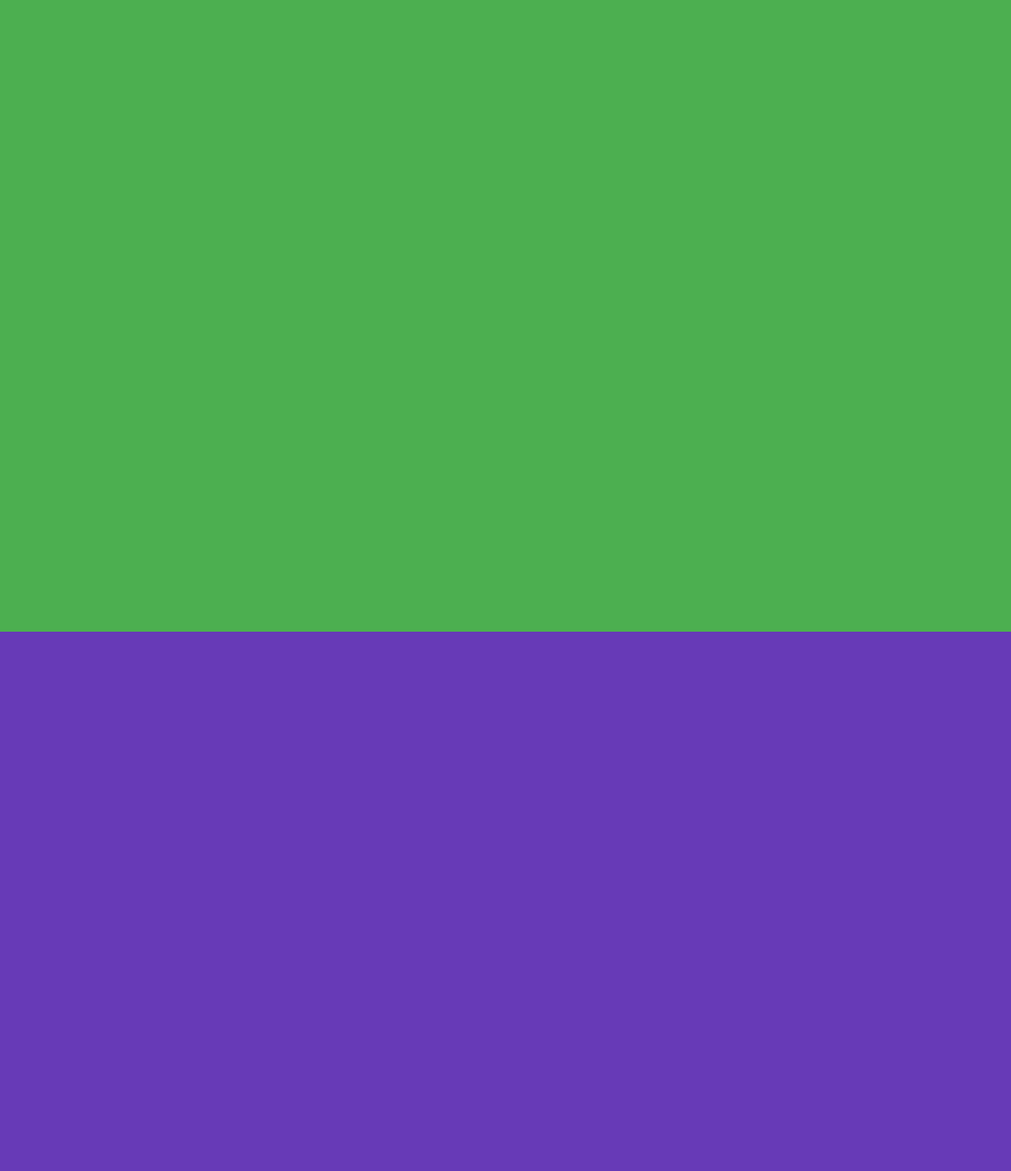
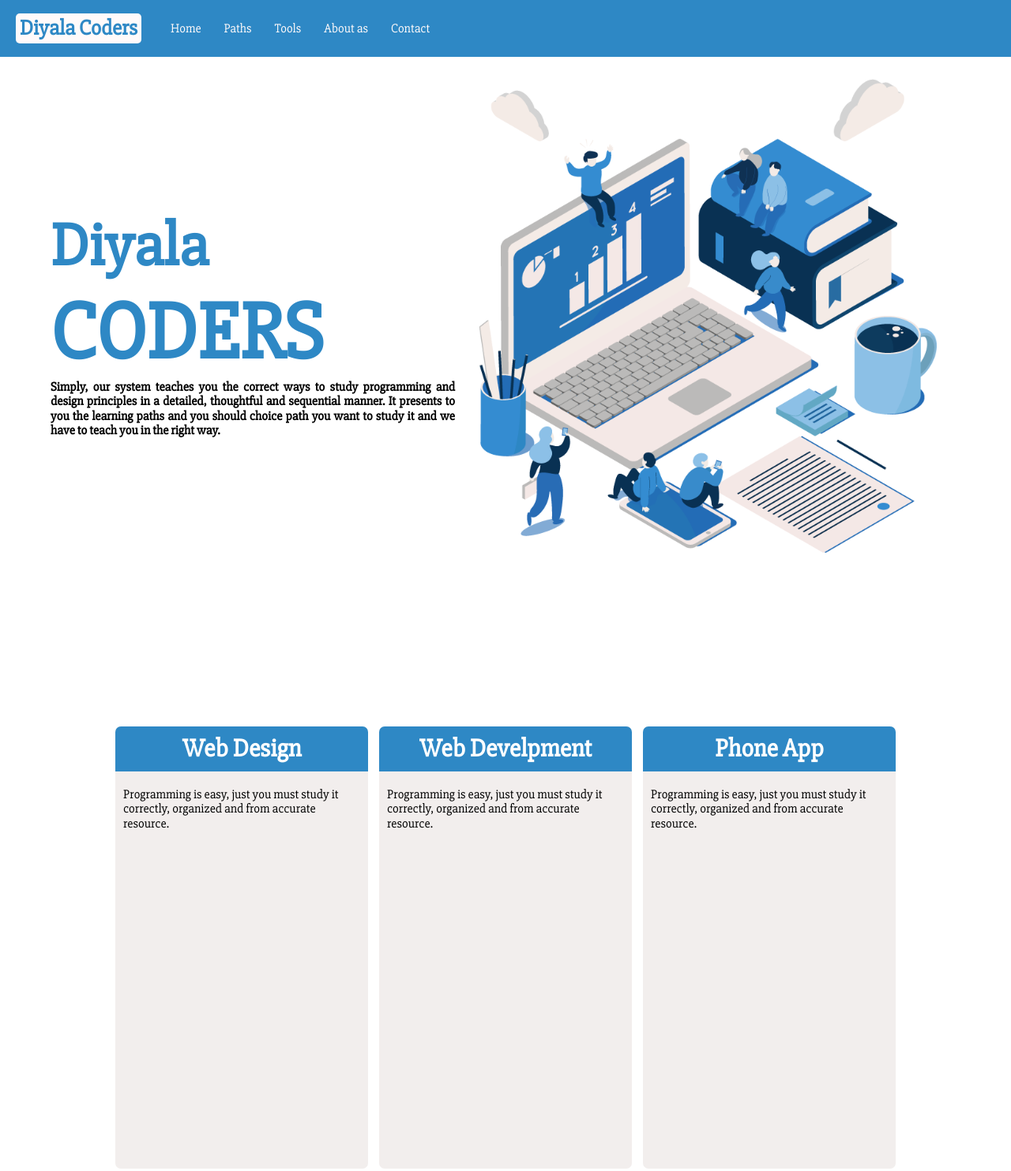
Before and after one commit to des3losh/DiyalaCoders, a plain HTML site: page index.html in a window 1280 px wide. Shown: the top 1483 px of the page at 79% size. Drawn offline with Linux system fonts and the light colour scheme.

Commit message:
Complete the header

```diff
--- a/css/style.css
+++ b/css/style.css
@@ -1,22 +1,112 @@
+/* General */
+@import url('https://fonts.googleapis.com/css?family=Fira+Sans');
+@font-face {
+    font-family: HFont-1;
+    src: url(../font/Slabo27px-Regular.ttf);
+}
 
-/* General */
+@font-face {
+    font-family: HFont-2;
+    src: url(../font/PlayfairDisplay-Regular.ttf);
+}
 
 body {
-    font-family: Verdana, Geneva, Tahoma, sans-serif;
+    font-family: "HFont-1", serif;
 }
 
 .p-continer {
     display: grid;
-    grid-template-rows: repeat(4,100vh);
+    grid-template-rows: repeat(4,1fr);
 }
+
+h1,h2,h3,h4,h5,h6,p {
+    margin: 0px;
+}
+
+
+/* Nav Bar  */
+
+.nav-bar {
+    height: 9vh;
+    width: 100vw;
+    background-color: #2E88C5;
+    position: fixed;
+    display: flex;
+    align-items: center;
+    color: #FFF;
+    padding-left: 20px;
+}
+
+.nav-bar h3 {
+    font-size: 27px;
+    border-radius: 5px;
+    padding: 3px 5px;
+    margin-right: 30px;
+    background-color: snow;
+    color: #2E88C5;
+}
+
+.nav-bar span {
+    font-size: 16px;
+}
+
+.nav-bar a {
+    text-decoration-line: none;
+    color: snow;
+    padding: 3px 7px;
+    border-radius: 4px;
+    margin-right: 15px;
+}
+
+
+.nav-bar a:hover {
+    background-color: #FFF;
+    color: #2E88C5;
+}
+
 
 
 /* Section one  */
 
 .s-one {
     grid-row: 1/2;
-    background-color: #4CAF50;
-    overflow: hidden;
+    height: 100vh;
+    display: flex;
+    justify-content: center;
+    align-items: center;
+}
+
+.s-one .logo {
+    /* position: relative; */
+    width: 40%;
+}
+
+.s-one .logo h1,
+.s-one .logo p {
+    text-align: justify;
+    font-weight: bolder;
+}
+
+.s-one .logo h1 {
+    color: #2E88C5;
+    font-size: 6vw;
+    text-align: justify;
+}
+
+.s-one .logo span {
+    font-size: 8vw;
+}
+
+.s-one .h-img  {
+    width: 50%;
+    display: flex;
+    justify-content: center;
+    align-items: center;
+}
+
+.s-one .h-img img {
+    height: 75vh;
+
 }
 
 
@@ -24,19 +114,55 @@ body {
 
 .s-two {
     grid-row: 2/3;
-    background-color: #673AB7;
+    height: 100vh;
+    /* background-color: #2E88C5; */
+    display: flex;
+    flex-direction: row;
+    align-items: center;
+    justify-content: center;
+    flex-shrink: 10px;
 }
 
+.s-two .p-box {
+    width: 25vw;
+    height: 70%;
+    background-color: #f2eeed;
+    border-radius: 7px;
+    margin: 7px;
+
+}
+
+.s-two .p-box .p-name {
+    border-radius: 7px 7px 0 0;
+    padding: 10px;
+    text-align: center;
+    background-color: #2E88C5;
+    color: #FFF;
+}
+
+.s-two .p-box .p-img {
+    padding: 5px 10px;
+}
+
+.s-two .p-box .p-img img {
+    width: 100%;
+}
+
+.s-two .p-box .p-desc {
+    padding: 10px;
+}
 /* Section three  */
 
 .s-three {
     grid-row: 3/4;
-    background-color: #CDDC39;
+    height: 100vh;
+    background-color: #99cc99;
 }
 
 /* Section fore  */
 
 .s-fore {
     grid-row: 4/5;
-    background-color: #E91E63;
+    height: 100vh;
+    background-color: #4f5b93;
 }
--- a/index.html
+++ b/index.html
@@ -4,25 +4,85 @@
         <meta charset="UTF-8">
         <meta name="viewport" content="width=device-width, initial-scale=1.0">
         <meta http-equiv="X-UA-Compatible" content="ie=edge">
-        <title>My Page (DES3Losh)</title>
+        <title>Diyala Coders | Correct Paths to study programming</title>
         <link rel="stylesheet" type="text/css" href="css/normalize.css">
         <link rel="stylesheet" type="text/css" href="css/style.css">
     </head>
     <body>
 
+        <!-- Start the nav bar  -->
+        <div class="nav-bar">
+            <h3 class="logo-name">Diyala Coders</h3>
+            <a href="#"><span>Home</span></a>
+            <a href="#paths"><span>Paths</span></a>
+            <a href="#"><span>Tools</span></a>
+            <a href="#"><span>About as</span></a>
+            <a href="#"><span>Contact</span></a>
+        </div>
+
         <!-- all page continer  -->
         <div class="p-continer">
 
+                <!-- Start Header  -->
             <section class="s-one">
-                <!-- Start Header  -->
+
+                <div class="logo">
+                    <h1>Diyala<span> CODERS</span> </h1>
+                    <p>
+                        Simply, our system teaches you the correct ways to study programming and design
+                        principles in a detailed, thoughtful and sequential manner. It presents to you
+                        the learning paths and you should choice path you want to study it and we have
+                        to teach you in the right way.
+                    </p>
+                </div>
+
+                <div class="h-img">
+                    <img src="img/h-4.png" alt="">
+                </div>
 
             </section>
 
-            <section class="s-two">
+            <section id= "paths" class="s-two">
 
                 <!-- Start Nav Bar -->
 
                 <!-- Start Paths Section -->
+                <!-- Box 1 -->
+                <div class="p-box">
+                    <div class="p-name">
+                        <h1>Web Design</h1>
+                    </div>
+                    <div class="p-img">
+
+                    </div>
+                    <div class="p-desc">
+                        <P>Programming is easy, just you must study it correctly, organized and from accurate resource.</P>
+                    </div>
+                </div>
+                <!-- Box 2 -->
+                <div class="p-box">
+                    <div class="p-name">
+                        <h1>Web Develpment</h1>
+                    </div>
+                    <div class="p-img">
+
+                    </div>
+                    <div class="p-desc">
+                        <P>Programming is easy, just you must study it correctly, organized and from accurate resource.</P>
+                    </div>
+                </div>
+                <!-- Box 3-->
+                <div class="p-box">
+                    <div class="p-name">
+                        <h1>Phone App</h1>
+                    </div>
+                    <div class="p-img">
+
+                    </div>
+                    <div class="p-desc">
+                        <P>Programming is easy, just you must study it correctly, organized and from accurate resource.</P>
+                    </div>
+                </div>
 
             </section>
 
@@ -41,5 +101,7 @@
 
         </div>
 
+        <!-- JavaScript -->
+        <script src="js/script.js"></script>
     </body>
 </html>
```
Also changed, not shown: font/PlayfairDisplay-Regular.ttf (added), font/Sanchez-Regular.ttf (added), font/Slabo27px-Regular.ttf (added), img/h-1.png (added), img/h-2.png (added), img/h-3.png (added), img/h-4.png (added), img/w-pic.PNG (added).
